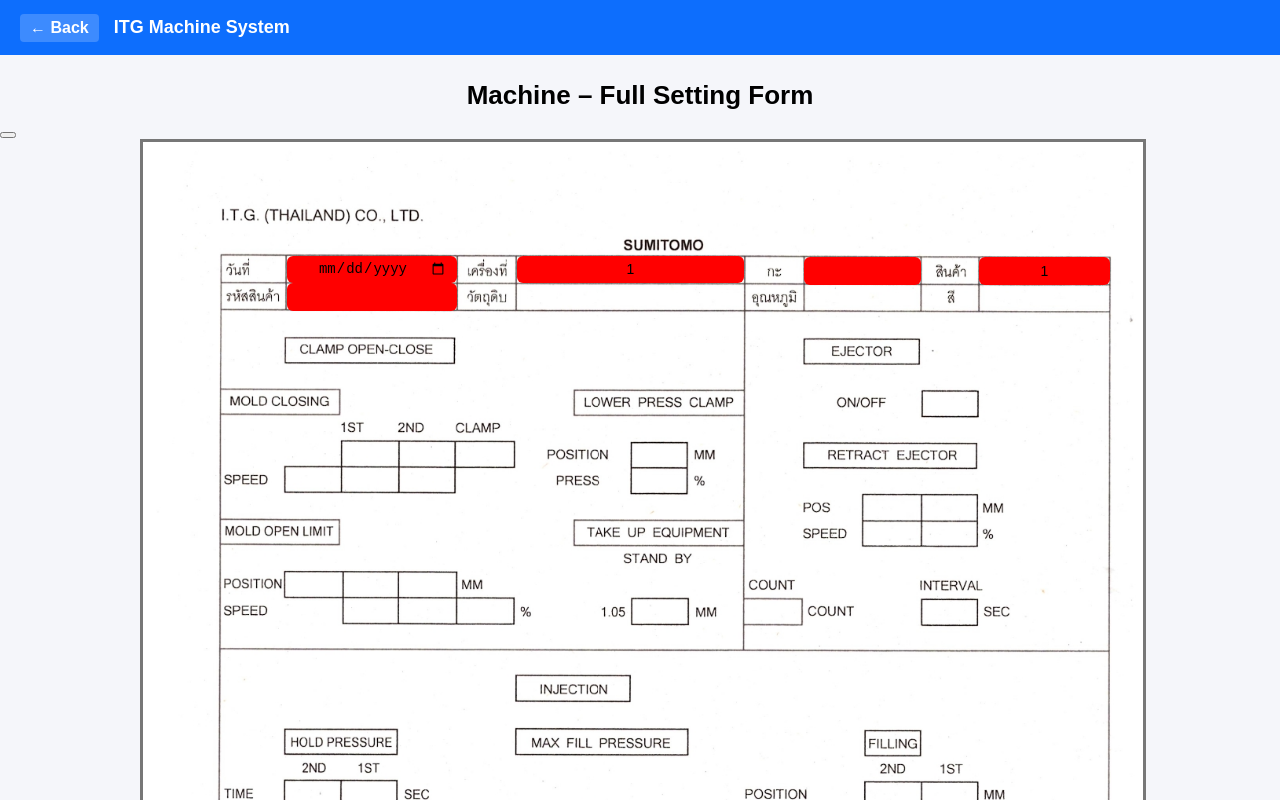
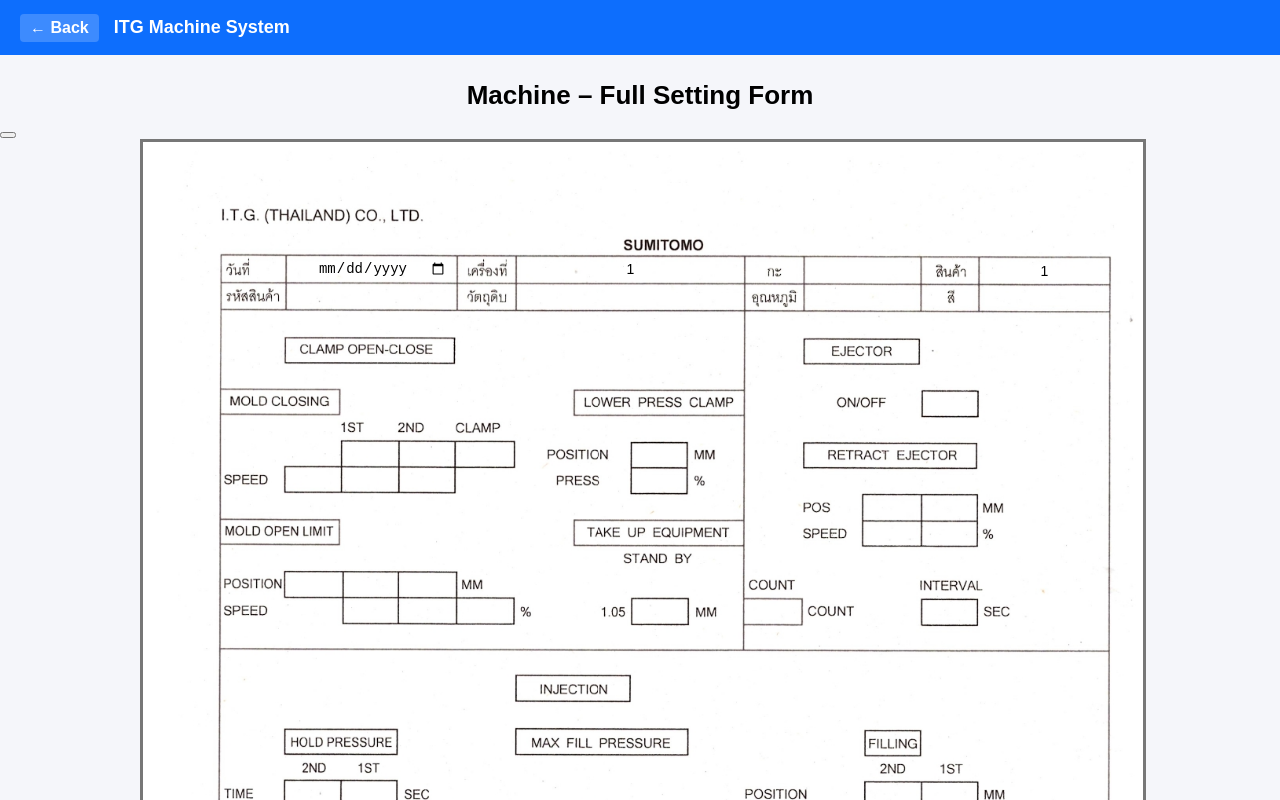
Before and after one commit to Krittapas2004/ITG, a React (Vite) app: page /machine/1/1/form in a window 1280 px wide. Shown: the top 800 px of the page. Built offline with nearby package versions, Linux system fonts and the light colour scheme.

Commit message:
Apply input background color to transparent

```diff
--- a/src/pages/MachineForm/MachineForm.css
+++ b/src/pages/MachineForm/MachineForm.css
@@ -77,7 +77,7 @@
 
 .form-input {
   position: absolute;
-  background: red;
+  background: transparent;
   text-align: center;
   font-size: 14px;
   height: 2%;
```
